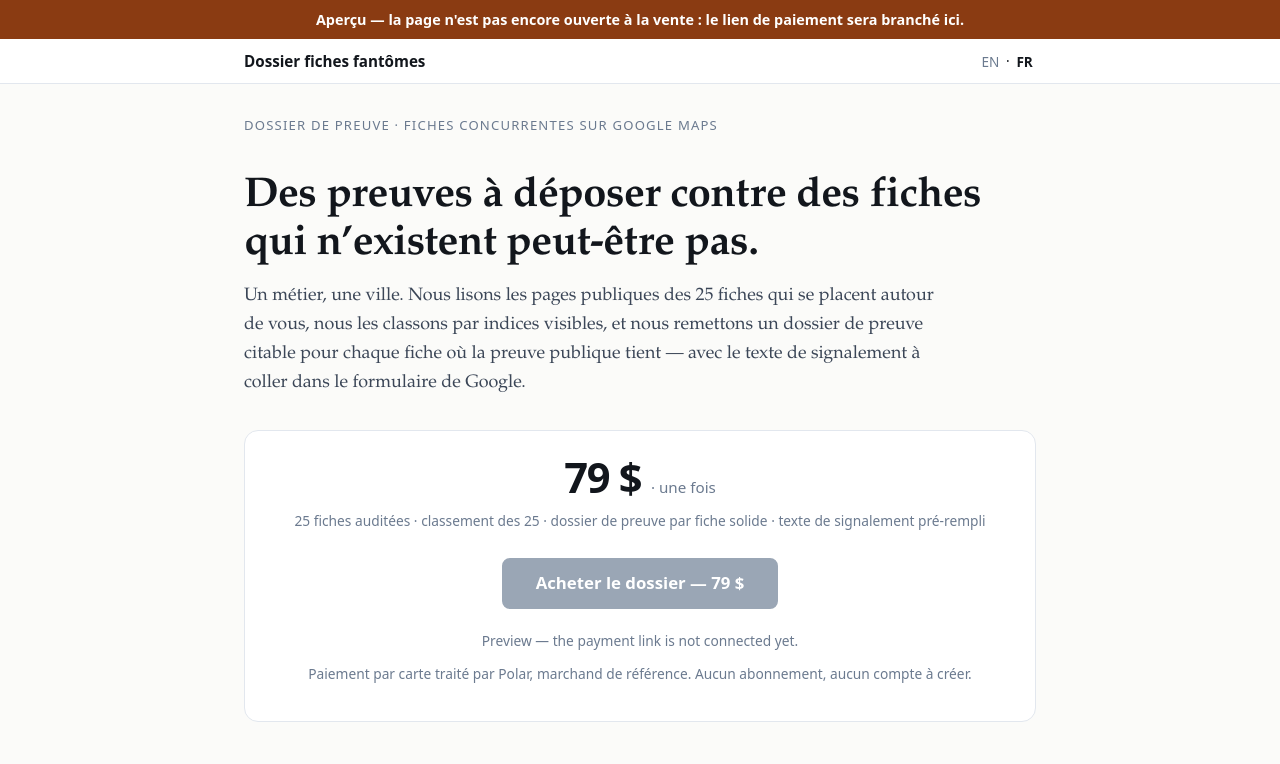
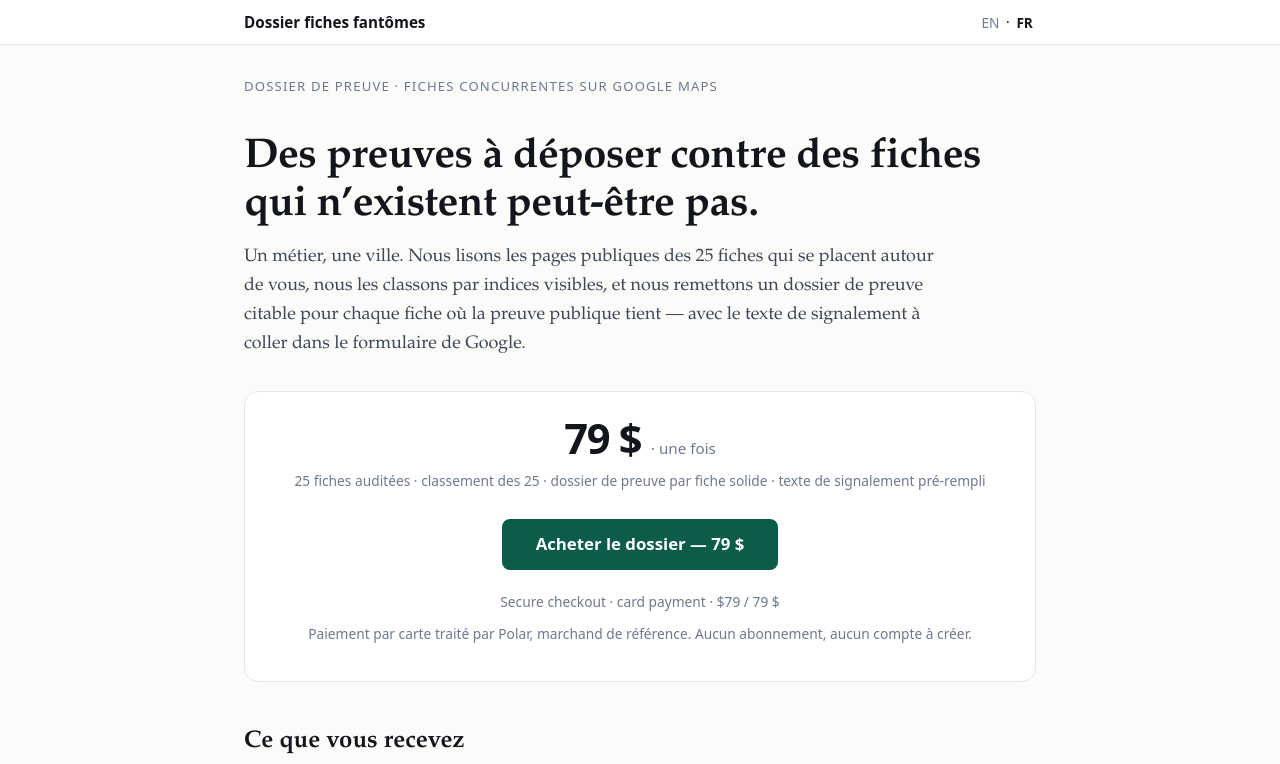
Before and after one commit to imbertjules/gbp-ghost-listings, a plain HTML site: page fr.html in a window 1280 px wide. Shown: the top 764 px of the page. Drawn offline with Linux system fonts and the light colour scheme.

Commit message:
Page de vente Ghost Listings Dossier (final)

```diff
--- a/fr.html
+++ b/fr.html
@@ -5,7 +5,7 @@
 <meta name="viewport" content="width=device-width, initial-scale=1">
 <title>Fiches fantômes — dossier de preuve pour les concurrents sur Google Maps</title>
 <meta name="description" content="Un métier, une ville : 25 fiches concurrentes relevées sur les pages publiques de Google Maps, classées par indices, avec un dossier de preuve citable pour chaque fiche où la preuve tient. 79 $, une fois.">
-<meta name="robots" content="noindex,follow">
+<meta name="robots" content="index,follow">
 <link rel="canonical" href="https://imbertjules.github.io/gbp-ghost-listings/fr.html">
 <style>
   :root{--ink:#12161c;--ink-2:#3b4657;--gris:#6b7a8f;--trait:#e2e7ee;--papier:#fbfbf9;--carte:#fff;
@@ -48,10 +48,6 @@
 </style>
 </head>
 <body>
-<div style="background:#8a3b12;color:#fff;font:600 .9rem/1.4 system-ui,sans-serif;padding:.6rem 1.25rem;text-align:center">
-Aperçu — la page n'est pas encore ouverte à la vente : le lien de paiement sera branché ici.
-</div>
-
 
 <header class="site">
   <div class="wrap">
@@ -74,8 +70,8 @@ Aperçu — la page n'est pas encore ouverte à la vente : le lien de paiement s
   <div class="acheter" id="acheter">
     <p class="prix">79 $ <small>· une fois</small></p>
     <p class="petit">25 fiches auditées · classement des 25 · dossier de preuve par fiche solide · texte de signalement pré-rempli</p>
-    <a class="bouton" aria-disabled="true" href="#acheter" rel="noopener">Acheter le dossier — 79 $</a>
-    <p class="petit" role="status">Preview — the payment link is not connected yet.</p>
+    <a class="bouton" href="https://buy.polar.sh/polar_cl_AaYm5HCPBTFqudWGUHDA3Arn5LeWpDTi5T1W91SdFzR" rel="noopener">Acheter le dossier — 79 $</a>
+    <p class="petit" role="status">Secure checkout · card payment · $79 / 79 $</p>
     <p class="petit">Paiement par carte traité par Polar, marchand de référence. Aucun abonnement, aucun compte à créer.</p>
   </div>
 
@@ -179,7 +175,7 @@ Aperçu — la page n'est pas encore ouverte à la vente : le lien de paiement s
 
   <div class="acheter">
     <p class="prix">79 $ <small>· une fois</small></p>
-    <a class="bouton" aria-disabled="true" href="#acheter" rel="noopener">Acheter le dossier — 79 $</a>
+    <a class="bouton" href="https://buy.polar.sh/polar_cl_AaYm5HCPBTFqudWGUHDA3Arn5LeWpDTi5T1W91SdFzR" rel="noopener">Acheter le dossier — 79 $</a>
     <p class="petit">Paiement par carte traité par Polar (marchand de référence). Livraison sous 48 heures ouvrées.</p>
   </div>
 
```
